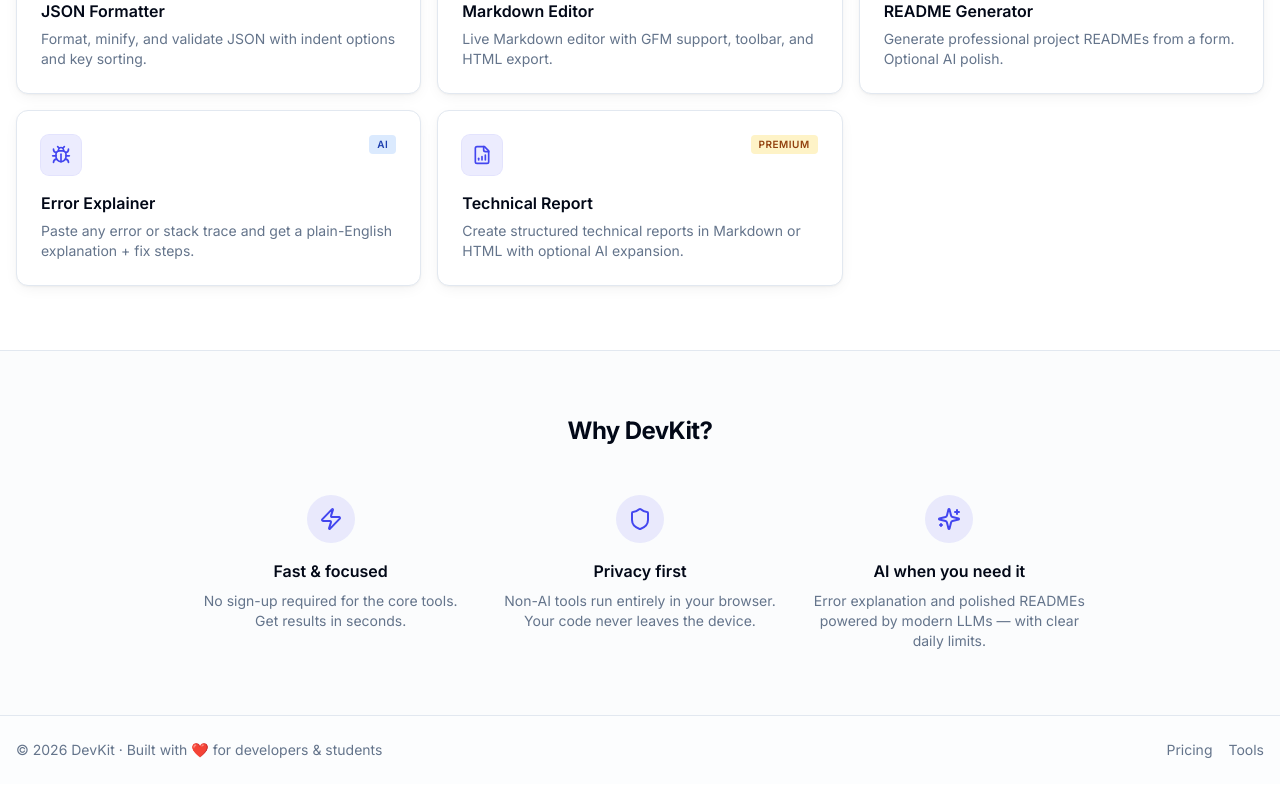
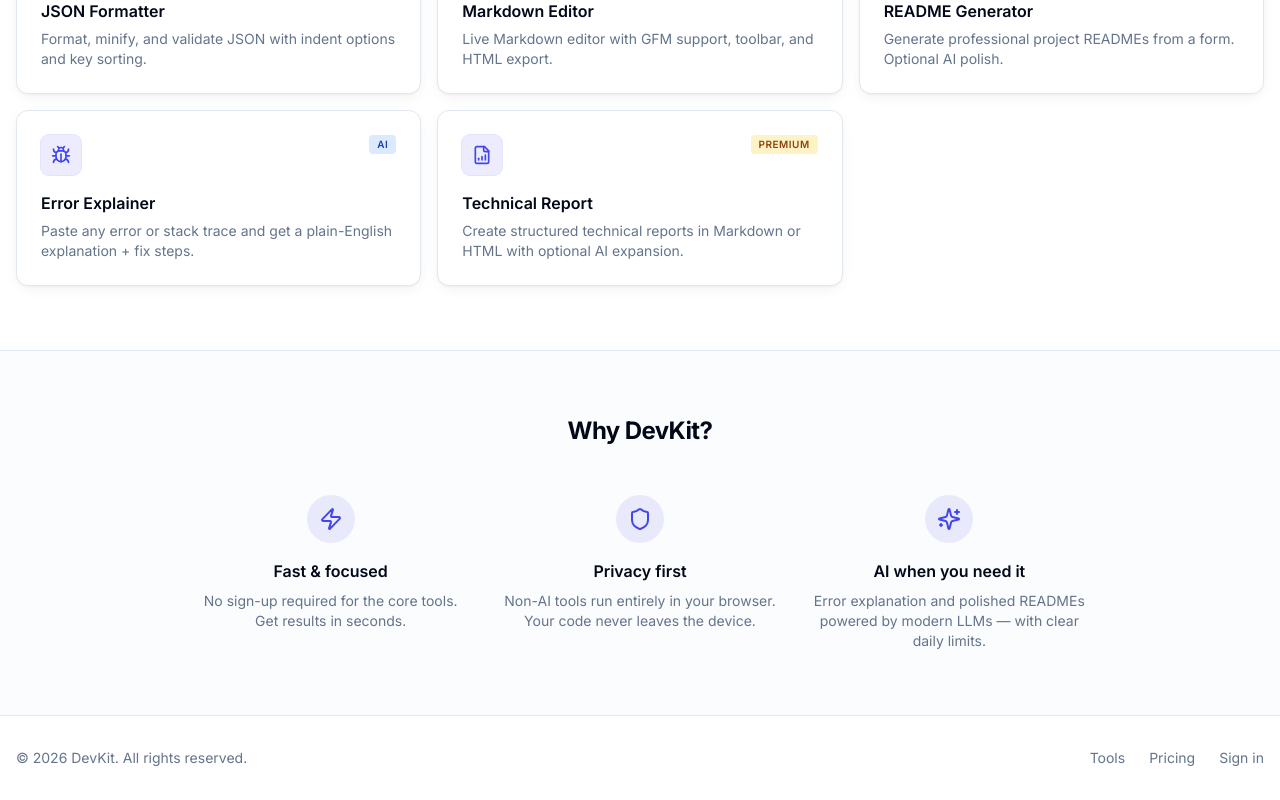
Before and after one commit to shanxwesley/Devkit, a React (Vite) app: page / in a window 1280 px wide. Shown: the part 862-1662 px from the top of the page. Built offline with nearby package versions, Linux system fonts and the light colour scheme; no server answers.

Commit message:
Update App.tsx

```diff
--- a/src/App.tsx
+++ b/src/App.tsx
@@ -22,13 +22,14 @@
           <Route path="/tools/:toolId" element={<ToolPage />} />
         </Routes>
       </main>
-      <footer className="border-t bg-muted/20">
-        <div className="container mx-auto flex flex-col sm:flex-row items-center justify-between gap-3 px-4 py-6 text-sm text-muted-foreground">
-          <span>© {new Date().getFullYear()} DevKit · Built with ❤️ for developers & students</span>
-          <div className="flex items-center gap-4">
-            <Link to="/pricing" className="hover:text-foreground transition-colors">Pricing</Link>
-            <Link to="/tools/json-formatter" className="hover:text-foreground transition-colors">Tools</Link>
-          </div>
+      <footer className="border-t">
+        <div className="container mx-auto flex flex-col items-center justify-between gap-4 px-4 py-8 text-sm text-muted-foreground sm:flex-row">
+          <p>© {new Date().getFullYear()} DevKit. All rights reserved.</p>
+          <nav className="flex items-center gap-6">
+            <Link to="/" className="transition-colors hover:text-foreground">Tools</Link>
+            <Link to="/pricing" className="transition-colors hover:text-foreground">Pricing</Link>
+            <Link to="/login" className="transition-colors hover:text-foreground">Sign in</Link>
+          </nav>
         </div>
       </footer>
       <ToastContainer />
```
